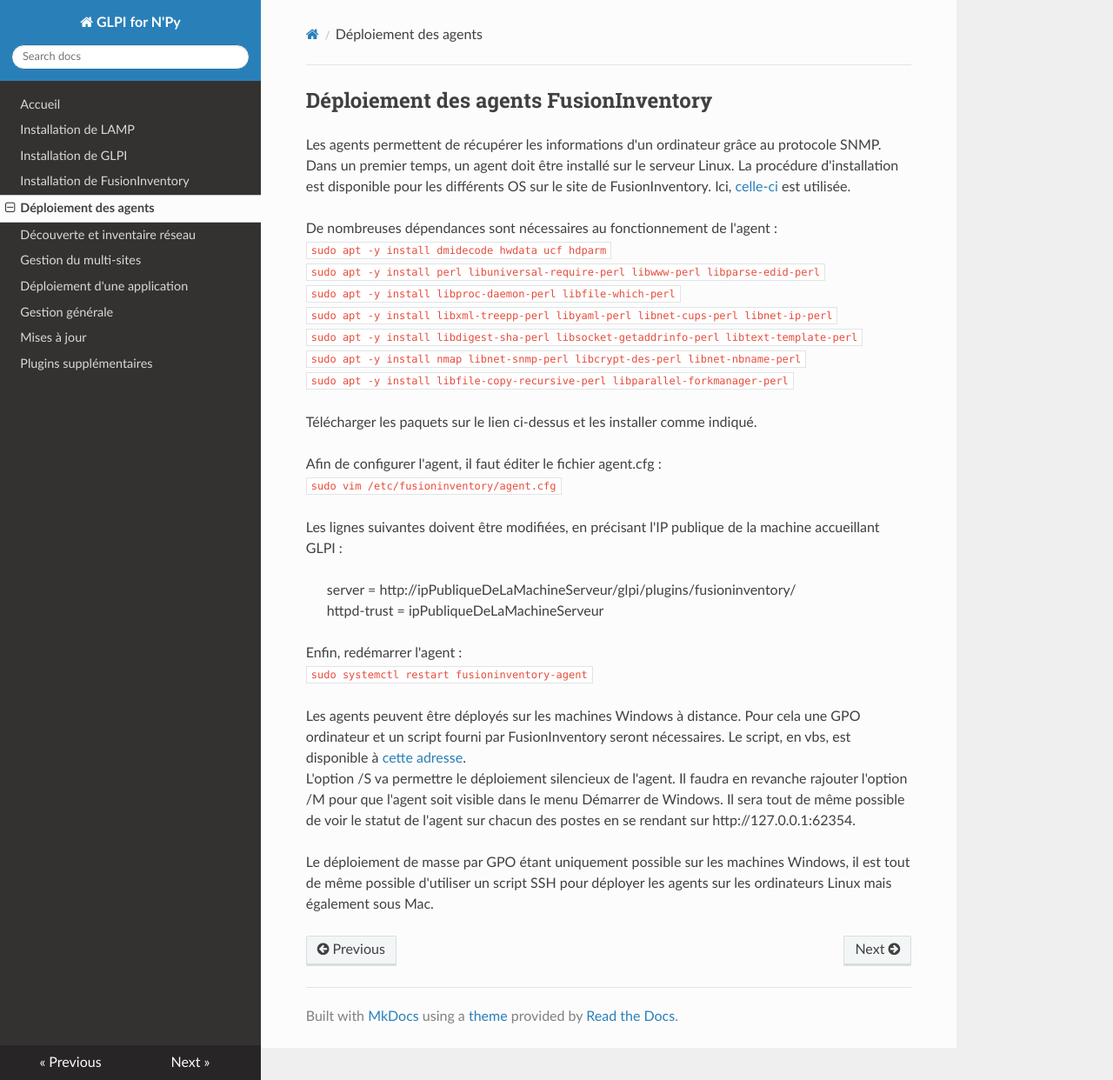
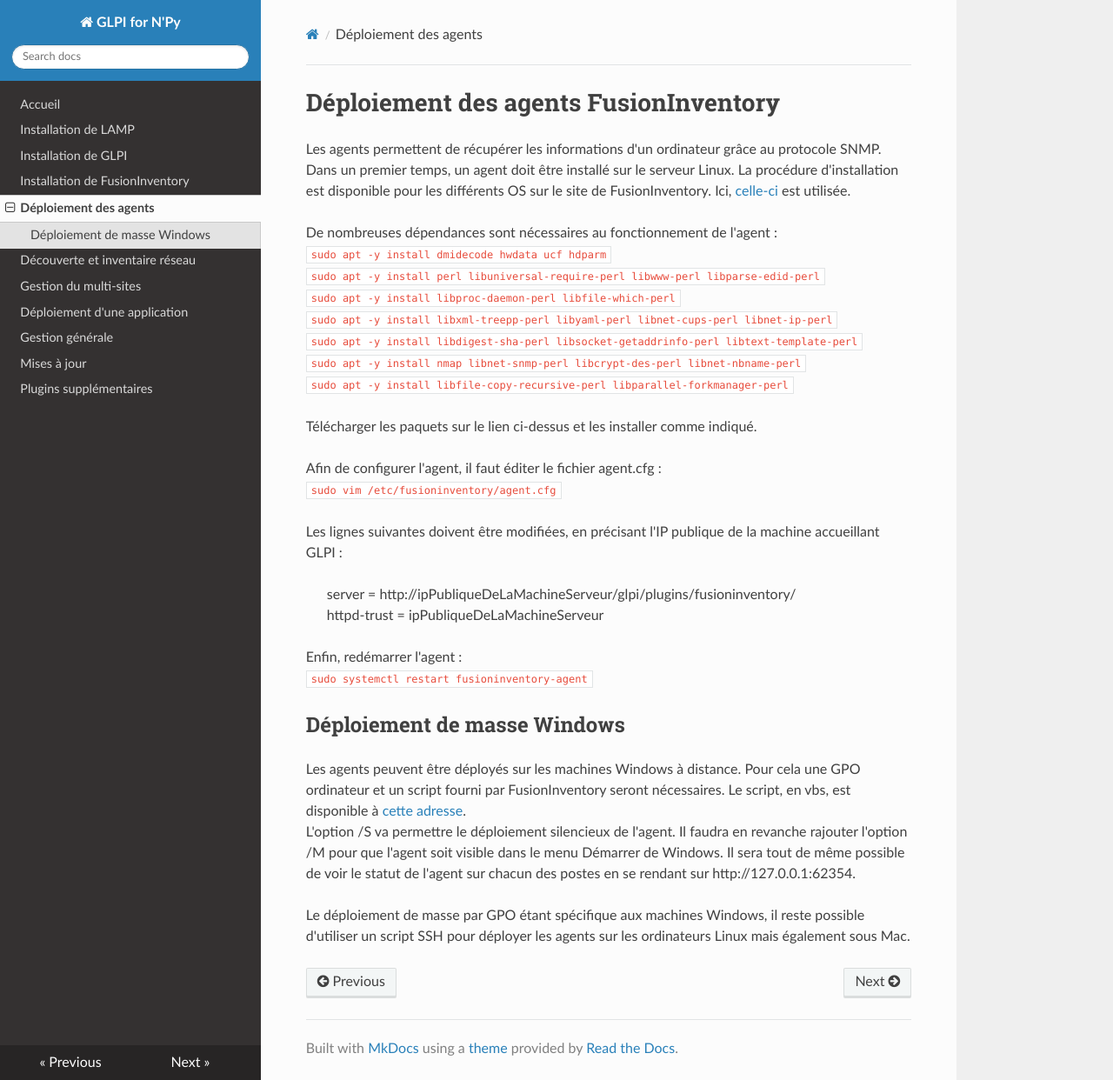
Before and after one commit to MarieBergeret/GLPIproject_doc, an MkDocs documentation site: the page built from docs/agentsFI.md, in a window 1280 px wide and 1242 px high. Shown: the whole window at 87% size. Built offline with MkDocs 1.6.1, drawn with Linux system fonts in a browser that asks for light colours; nearby versions of some CDN libraries; old or Windows-style settings are respelled for this version of MkDocs.

Commit message:
maj agent

```diff
--- a/docs/agentsFI.md
+++ b/docs/agentsFI.md
@@ -1,4 +1,4 @@
-## Déploiement des agents FusionInventory
+# Déploiement des agents FusionInventory
 
 Les agents permettent de récupérer les informations d'un ordinateur grâce au protocole SNMP. Dans un premier temps, un agent doit être installé sur le serveur Linux. La procédure d'installation est disponible pour les différents OS sur le site de FusionInventory. Ici, [celle-ci](http://fusioninventory.org/documentation/agent/installation/linux/deb.html) est utilisée.
 
@@ -23,7 +23,9 @@
 Enfin, redémarrer l'agent :
 `sudo systemctl restart fusioninventory-agent`
 
+## Déploiement de masse Windows
+
 Les agents peuvent être déployés sur les machines Windows à distance. Pour cela une GPO ordinateur et un script fourni par FusionInventory seront nécessaires. Le script, en vbs, est disponible à [cette adresse](https://raw.githubusercontent.com/fusioninventory/fusioninventory-agent/2.4.x/contrib/windows/fusioninventory-agent-deployment.vbs).
 L'option /S va permettre le déploiement silencieux de l'agent. Il faudra en revanche rajouter l'option /M pour que l'agent soit visible dans le menu Démarrer de Windows. Il sera tout de même possible de voir le statut de l'agent sur chacun des postes en se rendant sur http://127.0.0.1:62354.
 
-Le déploiement de masse par GPO étant uniquement possible sur les machines Windows, il est tout de même possible d'utiliser un script SSH pour déployer les agents sur les ordinateurs Linux mais également sous Mac.
+Le déploiement de masse par GPO étant spécifique aux machines Windows, il reste  possible d'utiliser un script SSH pour déployer les agents sur les ordinateurs Linux mais également sous Mac.
```
Also changed, not shown: docs/gestionGenerale.md (+1 -1 lines), docs/maj.md (+10 -0 lines).
